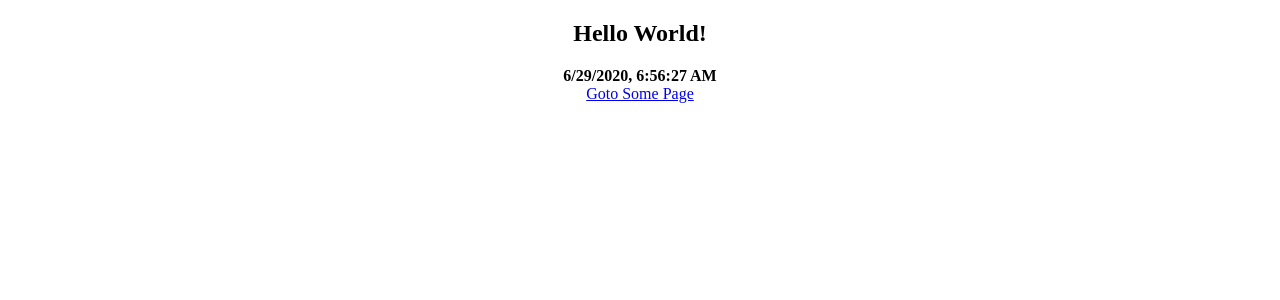
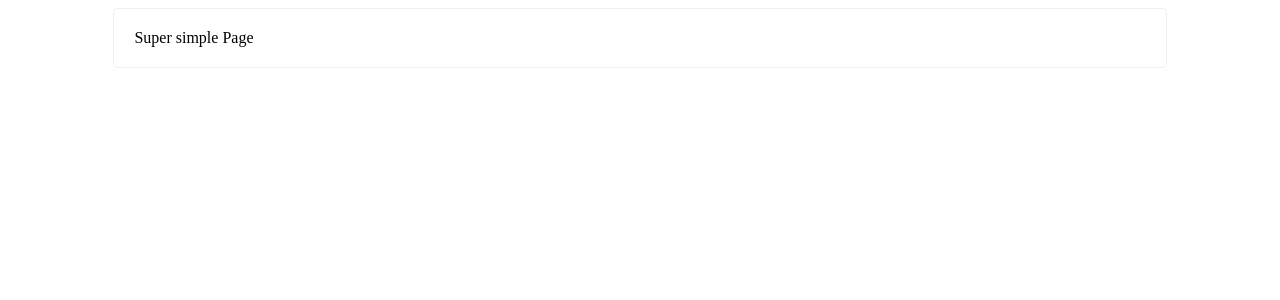
Before and after one commit to insgreeb-pro/Faustine, a Next.js app: page / in a window 1280 px wide. Shown: the top 300 px of the page. Built offline with nearby package versions, Linux system fonts and the light colour scheme.

Commit message:
super simple container

```diff
--- /dev/null
+++ b/components/Container.jsx
@@ -0,0 +1,17 @@
+export const Container = ({ children }) => {
+  return (
+    <div
+      style={{
+        marginTop: '10px',
+        width: '80%',
+        margin: 'auto',
+        borderWidth: '1px',
+        border: 'solid 1px #eee',
+        padding: '20px',
+        borderRadius: '5px'
+      }}
+    >
+      {children}
+    </div>
+  )
+}
--- a/components/SimpleTitle.jsx
+++ /dev/null
@@ -1,15 +0,0 @@
-import Head from 'next/head'
-
-export const SimpleTitle = ({ title, subtitle }) => (
-  <div
-    style={{
-      textAlign: 'center'
-    }}
-  >
-    <Head>
-      <title>{title}</title>
-    </Head>
-    <h2>{title}</h2>
-    <strong>{subtitle}</strong>
-  </div>
-)
--- a/pages/index.jsx
+++ b/pages/index.jsx
@@ -1,30 +1,9 @@
-import { useState, useEffect } from 'react'
-import Link from 'next/link'
-
-import { SimpleTitle } from '../components/SimpleTitle'
+import { Container } from '../components/Container'
 
 export default () => {
-  const [time, setTime] = useState()
-
-  const updateTime = () => {
-    const newTime = new Date().toLocaleString()
-    setTime(newTime)
-  }
-
-  useEffect(() => {
-    setTimeout(updateTime, 1000)
-  })
-
   return (
-    <div>
-      <SimpleTitle title="Hello World!" subtitle={time || '...'} />
-      <div
-        style={{
-          textAlign: 'center'
-        }}
-      >
-        <Link href="/somepage">Goto Some Page</Link>
-      </div>
-    </div>
+    <Container>
+      <div>Super simple Page</div>
+    </Container>
   )
 }
```
Also changed, not shown: pages/somepage.jsx (deleted, +0 -14 lines).
